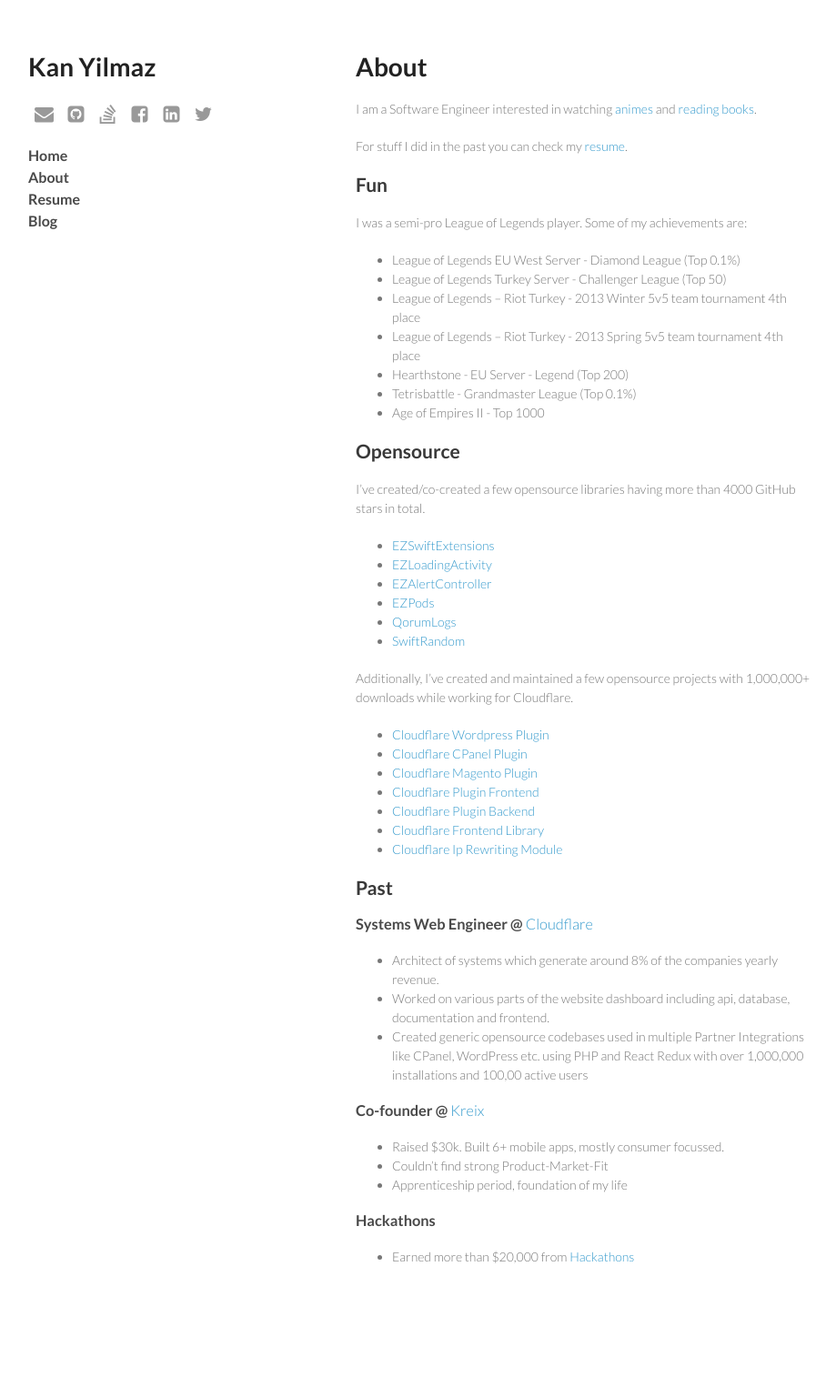
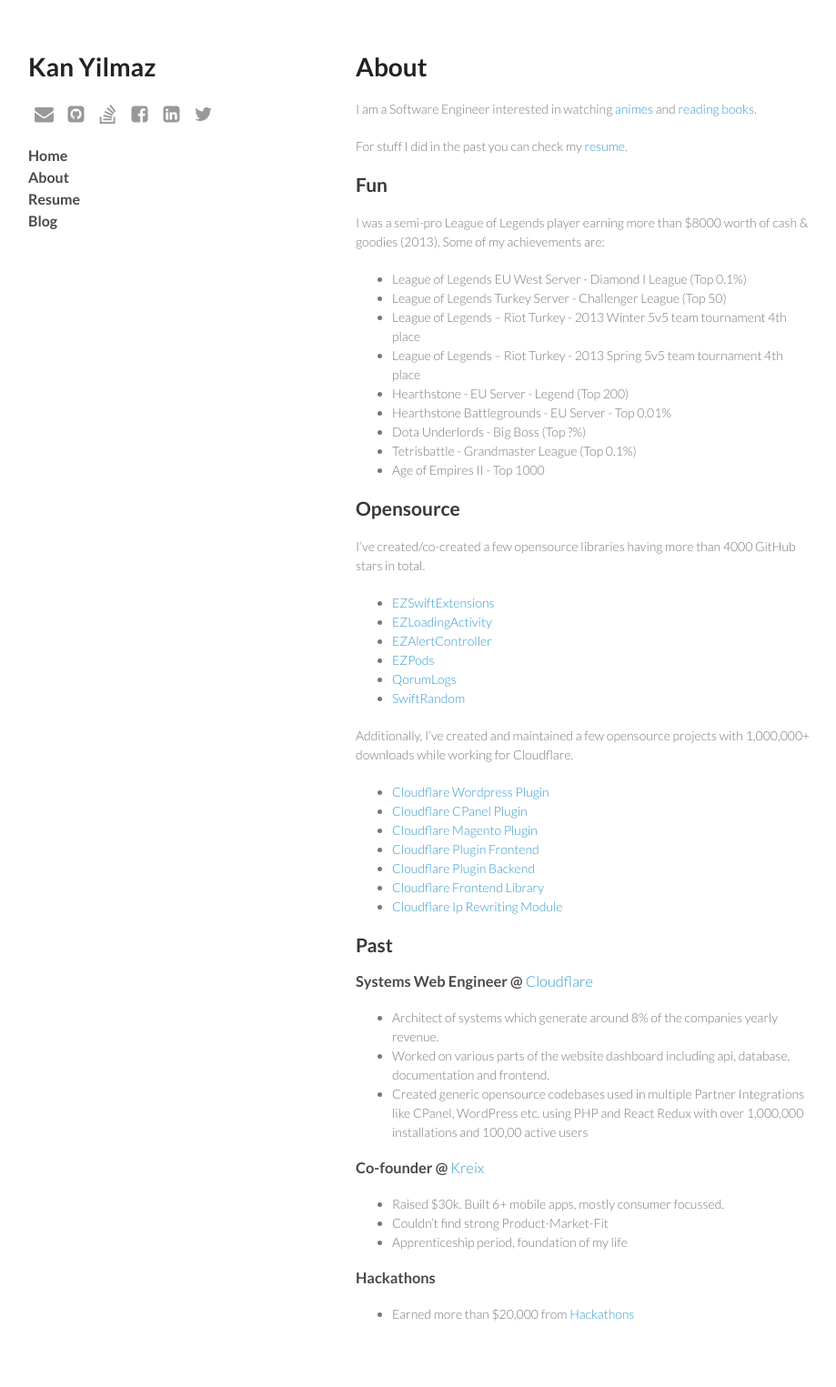
Before and after one commit to thellimist/thellimist.github.io, a Jekyll site: the page built from about/index.html, in a window 1280 px wide. Shown: the whole page at 91% size, without its empty margins (179-1098 px from the left). Built offline with Jekyll 4.4.1, drawn with Linux system fonts in a browser that asks for light colours; nearby versions of some CDN libraries; before the commit the page ends 1462 px from its top, so only the background shows below that.

Commit message:
Update index.html

```diff
--- a/about/index.html
+++ b/about/index.html
@@ -11,13 +11,15 @@
 
 ## Fun
 
-I was a semi-pro League of Legends player. Some of my achievements are:
+I was a semi-pro League of Legends player earning more than $8000 worth of cash & goodies (2013). Some of my achievements are:
 
-* League of Legends EU West Server - Diamond League (Top 0.1%)
+* League of Legends EU West Server - Diamond I League (Top 0.1%)
 * League of Legends Turkey Server - Challenger League (Top 50)
 * League of Legends – Riot Turkey - 2013 Winter 5v5 team tournament 4th place
 * League of Legends – Riot Turkey - 2013 Spring 5v5 team tournament 4th place
 * Hearthstone - EU Server - Legend (Top 200)
+* Hearthstone Battlegrounds - EU Server - Top 0.01%
+* Dota Underlords - Big Boss (Top ?%)
 * Tetrisbattle - Grandmaster League (Top 0.1%)
 * Age of Empires II - Top 1000
 
```
